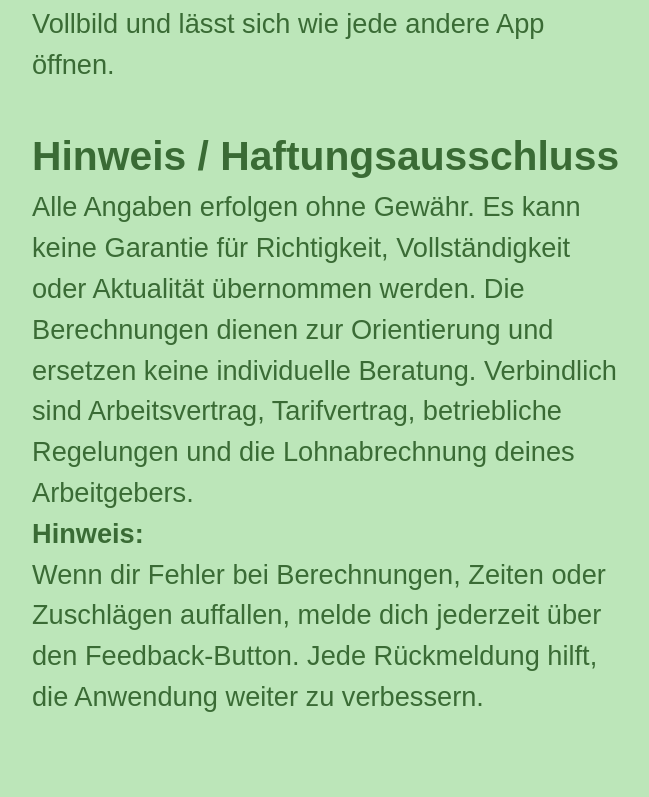
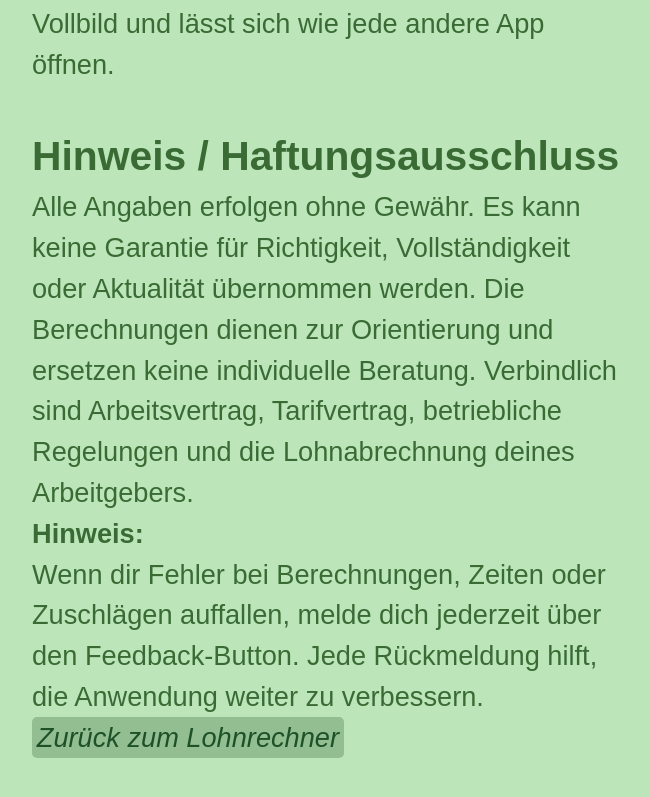
Before and after one commit to Burnxp/salarayToday, a React (Vite) app: page /hilfe in a window 1280 px wide. Shown: the part 2486-3283 px from the top of the page, without its empty margins (320-969 px from the left). Built offline with nearby package versions, Linux system fonts and the light colour scheme.

Commit message:
Füge Link zum Lohnrechner in der Hilfeseite hinzu

```diff
--- a/src/pages/hilfe.jsx
+++ b/src/pages/hilfe.jsx
@@ -1,5 +1,6 @@
 
     import { useEffect } from "react";
+    import { Link } from "react-router-dom";
 
     export function Hilfe() {
   useEffect(() => {
@@ -98,6 +99,7 @@
       zu verbessern.
     </p>
   </section>
+  <Link to="/">Zurück zum Lohnrechner</Link>
 </div>
 
     )}
```
